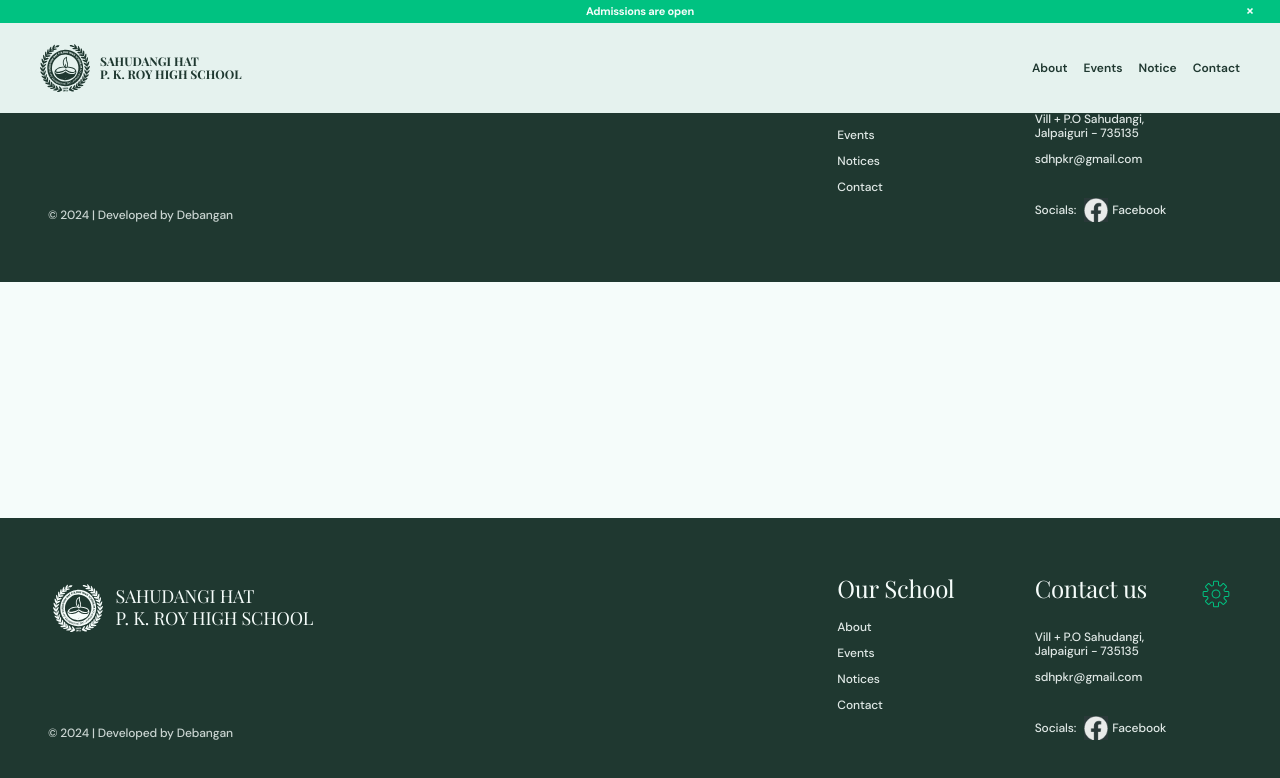
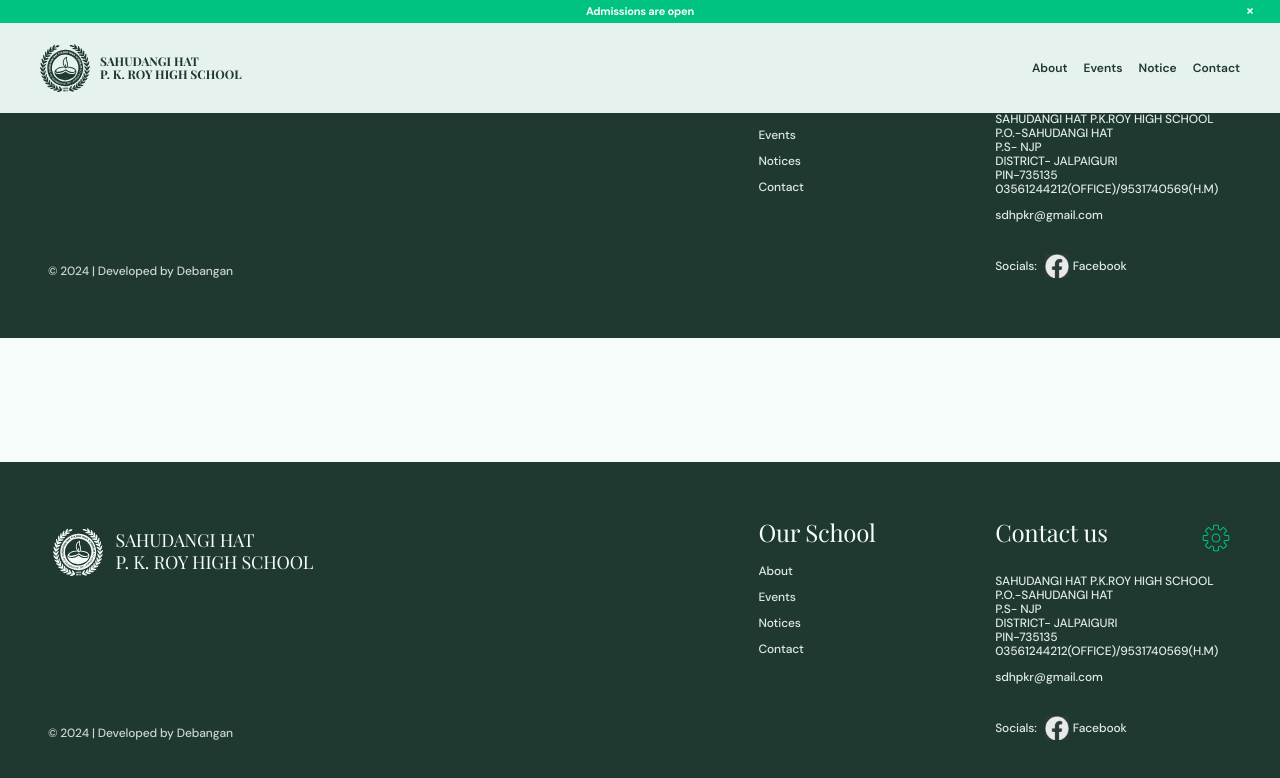
Before and after one commit to Devon-1984/school_web, a Next.js app: page /layout in a window 1280 px wide. Shown: the top 778 px of the page. Built offline with nearby package versions, Linux system fonts and the light colour scheme; a web font is replaced by a local one.

Commit message:
footer fix

```diff
--- a/src/components/footer.js
+++ b/src/components/footer.js
@@ -105,10 +105,15 @@ export default function Footer() {
             </Link>
           </button>
         </div>
-        <ul className="footer-list">
+        <ul className="footer-list text-[10px]">
           <li>
-            Vill + P.O Sahudangi, <br />
-            Jalpaiguri - 735135
+            SAHUDANGI HAT P.K.ROY HIGH SCHOOL
+            <br />
+            P.O.-SAHUDANGI HAT <br />
+            P.S- NJP <br />
+            DISTRICT- JALPAIGURI <br />
+            PIN-735135 <br />
+            03561244212(OFFICE)/9531740569(H.M)
           </li>
           <li>sdhpkr@gmail.com</li>
           <li>
--- a/src/styles/globals.css
+++ b/src/styles/globals.css
@@ -209,7 +209,7 @@ h4,
 
 .footer-wrapper {
   display: grid;
-  grid-template-columns: 4fr 1fr 1fr;
+  grid-template-columns: 3fr 1fr 1fr;
   background: var(--primary-900);
   padding-block: 60px;
   color: var(--white);
```
